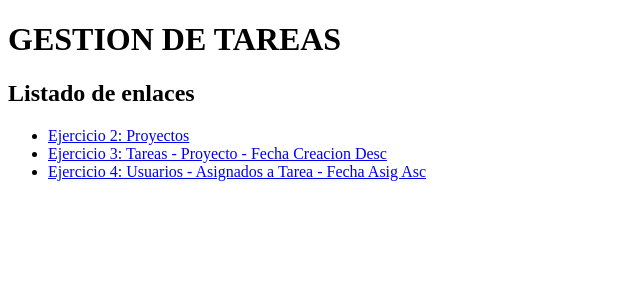
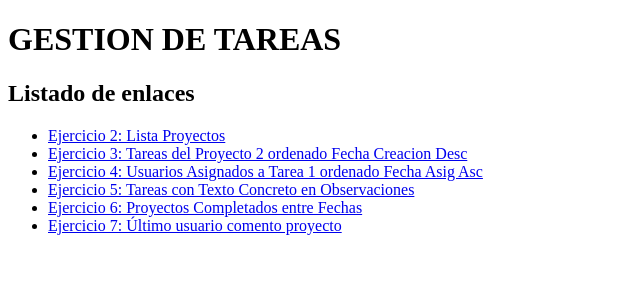
Before and after one commit to ElvisZM/modelodef, a Django app: page / in a window 1280 px wide. Shown: the top 300 px of the page, without its empty margins (0-640 px from the left). Run offline with Django 3.2, Linux system fonts and the light colour scheme.

Commit message:
Ejercicio 7 terminado

```diff
--- a/gestion_tareas/templates/index.html
+++ b/gestion_tareas/templates/index.html
@@ -6,9 +6,12 @@
 
         <h2>Listado de enlaces</h2>
         <ul>
-            <li><a href="{% url 'proyecto_list' %}">Ejercicio 2: Proyectos</a></li>
-            <li><a href="{% url 'tarea_list' %}">Ejercicio 3: Tareas - Proyecto - Fecha Creacion Desc</a></li>
-            <li><a href="{% url 'usuario_list' tarea_id=1 %}">Ejercicio 4: Usuarios - Asignados a Tarea - Fecha Asig Asc</a></li>
+            <li><a href="{% url 'proyecto_list' %}">Ejercicio 2: Lista Proyectos</a></li>
+            <li><a href="{% url 'tarea_list' proyecto_id=2 %}">Ejercicio 3: Tareas del Proyecto 2 ordenado Fecha Creacion Desc</a></li>
+            <li><a href="{% url 'usuario_list' tarea_id=1 %}">Ejercicio 4: Usuarios Asignados a Tarea 1 ordenado Fecha Asig Asc</a></li>
+            <li><a href="{% url 'tarea_list' 'capital' %}">Ejercicio 5: Tareas con Texto Concreto en Observaciones</a></li>
+            <li><a href="{% url 'proyectos_completados_entre_fechas' '2000-01-01' '2023-01-01' %}">Ejercicio 6: Proyectos Completados entre Fechas</a></li>
+            <li><a href="{% url "ultimo_usuario_comentario_tarea_proyecto" proyecto_id=4 %}">Ejercicio 7: Último usuario comento proyecto</a></li>
         </ul>
     </body>
 </html>
--- a/gestion_tareas/urls.py
+++ b/gestion_tareas/urls.py
@@ -6,9 +6,17 @@ urlpatterns = [
 
     path('proyecto/listar', views.proyecto_list, name='proyecto_list'),
 
-    path('proyecto/<int:proyecto_id/tareas', views.proyecto_tareas_list, name='tarea_list'),
+    path('proyecto/<int:proyecto_id>/tareas', views.proyecto_tareas_list, name='tarea_list'),
 
     path('tarea/<int:tarea_id>/usuarios', views.usuario_asignado_tarea_list, name='usuario_list'),
+
+    path('tareas/<str:texto_tarea>',views.tareas_texto_concreto, name='tarea_list'),
+
+    path('proyectos/completados-entre-fechas/<str:fecha_inicio>/<str:fecha_fin>', views.proyectos_completados_entre_fechas, name='proyectos_completados_entre_fechas'),
+
+    path('proyecto/<int:proyecto_id>/ultimo-usuario-comentario',views.ultimo_usuario_comentario_tarea_proyecto, name='ultimo_usuario_comentario_tarea_proyecto'),
+
+
 
     path('etiqueta', views.etiqueta_list, name='etiqueta_list'),
 
--- a/gestion_tareas/views.py
+++ b/gestion_tareas/views.py
@@ -1,5 +1,6 @@
 from django.shortcuts import render
 from .models import Usuario, Tarea, Proyecto, Etiqueta, Asignacion_Tarea, Comentario
+from datetime import datetime
 
 # Create your views here.
 def index(request):
@@ -20,6 +21,35 @@ def usuario_asignado_tarea_list(request, tarea_id):
     usuarios_asignados = [asignacion.usuario for asignacion in asignaciones]
     return render(request, 'usuario/usuario_list.html', {'usuarios_mostrar':usuarios_asignados})
 
+def tareas_texto_concreto(request, texto_tarea):
+    tareas = Tarea.objects.select_related("creador", "proyecto").prefetch_related("usuarios_asignados")
+    tareas = tareas.filter(asignacion_tarea__observaciones__contains=texto_tarea)
+    return render(request, 'tarea/tarea_list.html',{"tareas_mostrar":tareas})
+
+def proyectos_completados_entre_fechas(request, fecha_inicio, fecha_fin):
+    fecha_inicio = datetime.strptime(fecha_inicio, '%Y-%m-%d')
+    fecha_fin = datetime.strptime(fecha_fin, '%Y-%m-%d')
+    proyectos = Proyecto.objects.select_related("creador_proyecto").prefetch_related("proyectos_asignados")
+    proyectos = proyectos.filter(
+        fecha_inicio__gte=fecha_inicio,
+        fecha_finalizacion__lte=fecha_fin,
+    )
+    return render(request, 'proyecto/proyecto_list.html', {'proyectos_mostrar':proyectos})
+
+def ultimo_usuario_comentario_tarea_proyecto(request, proyecto_id):
+    ultimo_comentario = Comentario.objects.select_related("autor", "tarea")
+    ultimo_comentario = ultimo_comentario.filter(tarea__proyecto=proyecto_id).order_by("-fecha_comentario").first()
+    if ultimo_comentario:
+        ultimo_usuario_comentario = ultimo_comentario.autor
+    else:
+        ultimo_usuario_comentario=None
+
+    return render(request, "comentario/comentario_list.html",{"ultimo_usuario_comentario":ultimo_usuario_comentario})
+
+
+
+
+
 def etiqueta_list(request):
     etiquetas = Etiqueta.objects.all()
     return render(request, 'gestion_tareas/etiqueta_list.html', {'etiquetas_mostrar':etiquetas})
```
